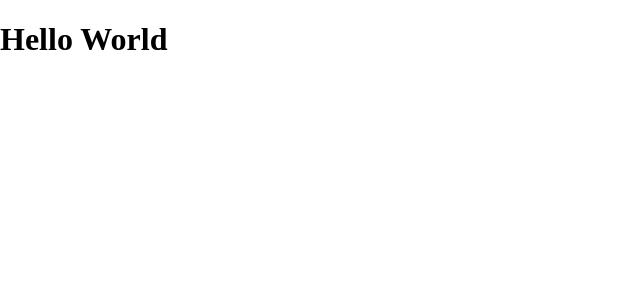
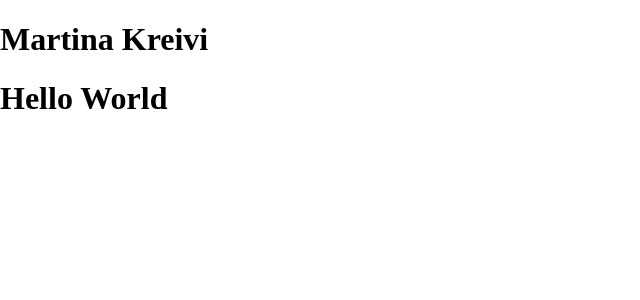
Before and after one commit to mkreivi/UpdatedCVMartina, a React (Vite) app: page / in a window 1280 px wide. Shown: the top 300 px of the page, without its empty margins (0-640 px from the left). Built offline with nearby package versions, Linux system fonts and the light colour scheme.

Commit message:
Setup outlet mm

```diff
--- a/src/App.tsx
+++ b/src/App.tsx
@@ -1,9 +1,13 @@
+import { Outlet } from "react-router-dom";
 import "./App.css";
+import Header from "./Components/Header";
 
 function App() {
   return (
     <div>
+      <Header />
       <h1>Hello World</h1>
+      <Outlet />
     </div>
   );
 }
--- /dev/null
+++ b/src/Components/Header.tsx
@@ -0,0 +1,9 @@
+function Header() {
+  return (
+    <header>
+      <h1>Martina Kreivi</h1>
+    </header>
+  );
+}
+
+export default Header;
--- a/src/main.css
+++ b/src/main.css
@@ -1,3 +1,6 @@
+* {
+  box-sizing: border-box;
+}
 body {
   margin: 0;
 }
--- a/src/main.tsx
+++ b/src/main.tsx
@@ -22,6 +22,7 @@
     </Route>
   )
 );
+
 ReactDOM.createRoot(document.getElementById("root") as HTMLElement).render(
   <React.StrictMode>
     <RouterProvider router={router} />
```
